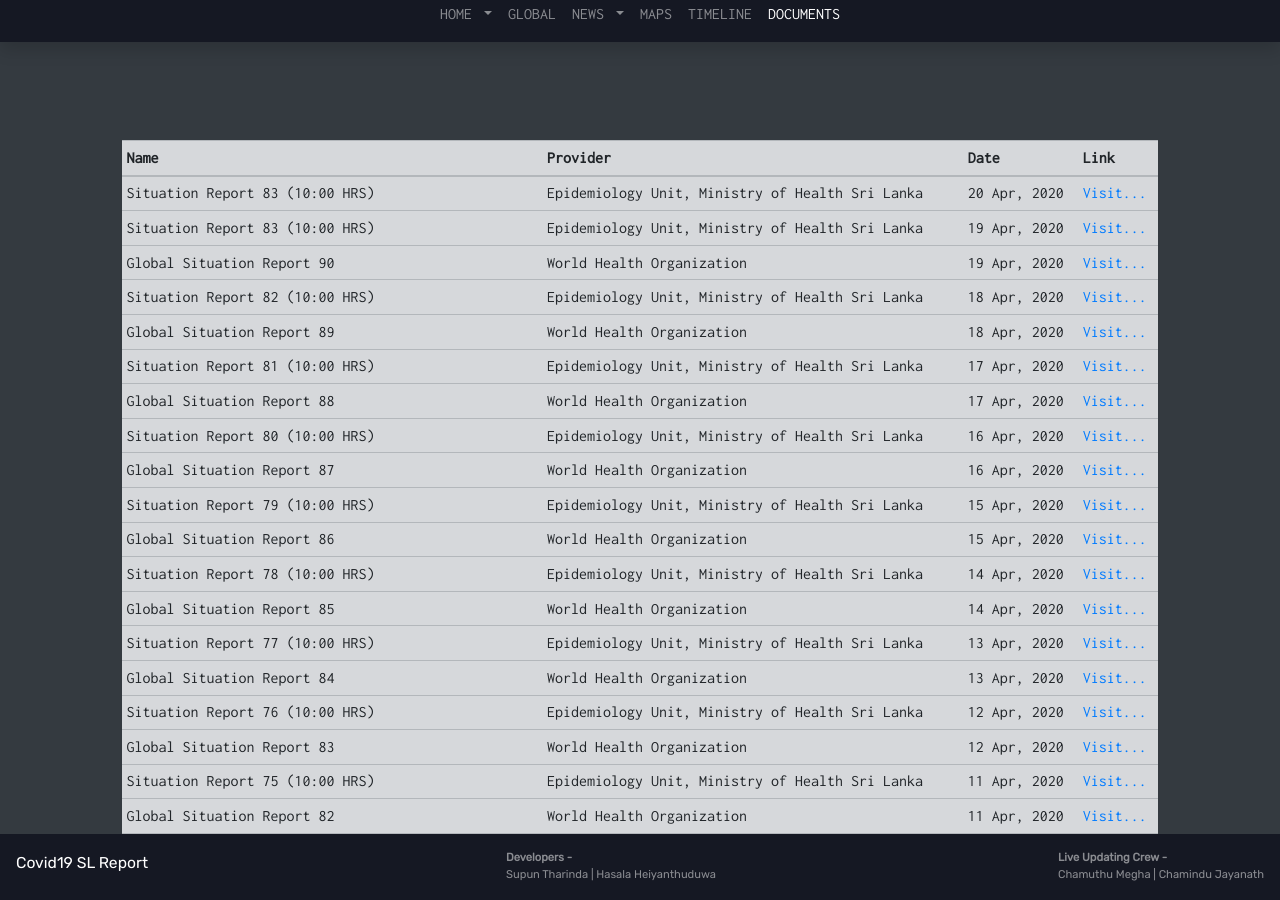
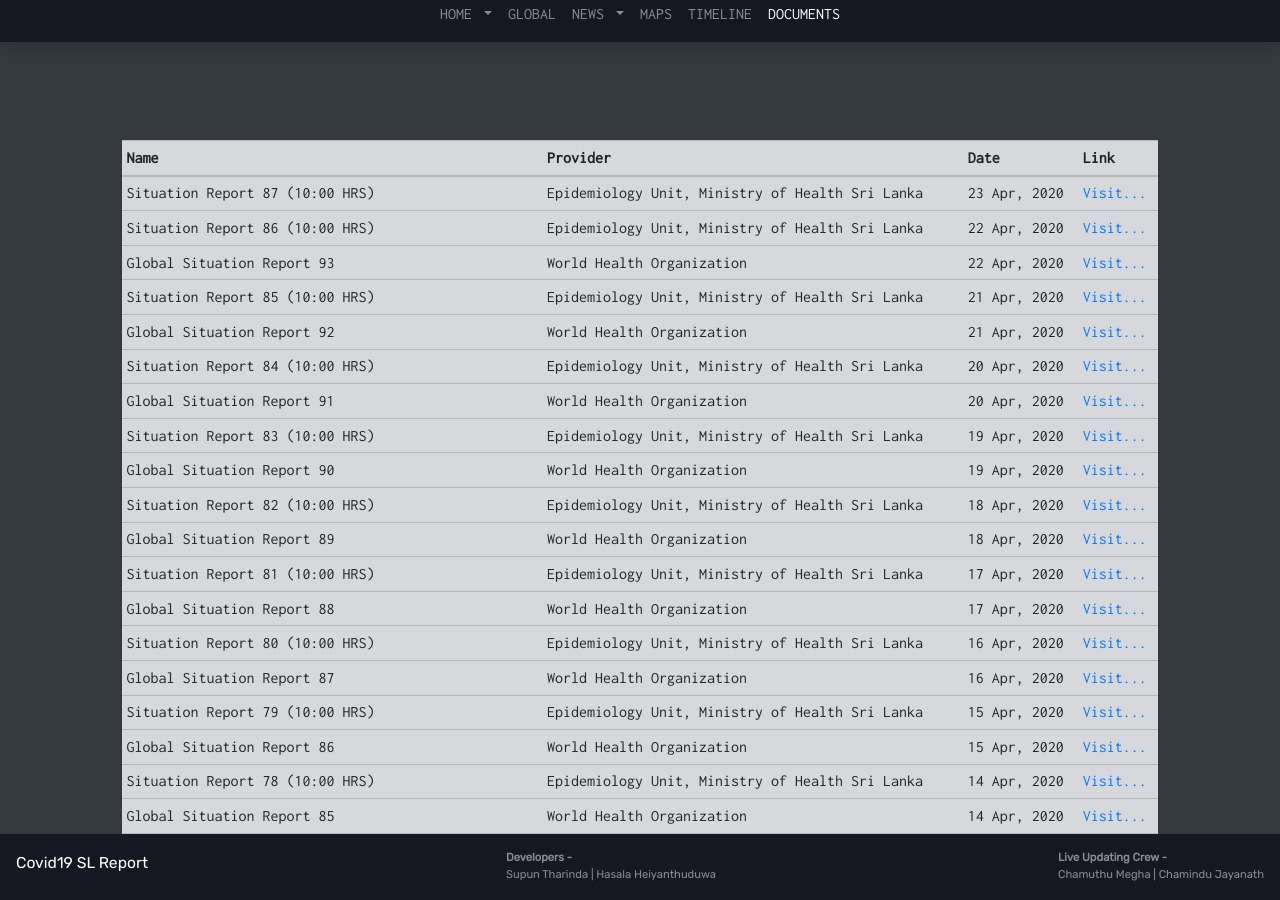
Before and after one commit to supunTE/Covid19-sl-report, a Jekyll site: the page built from doc.html, in a window 1280 px wide and 900 px high. Built offline with Jekyll 4.4.1, drawn with Linux system fonts in a browser that asks for light colours; comment, search, counter and statistics services are not loaded.

Commit message:
Update doc.yml

```diff
--- a/_data/doc.yml
+++ b/_data/doc.yml
@@ -1,10 +1,40 @@
 
 # http://www.epid.gov.lk/web/images/pdf/corona_virus_report/sitrep-sl-eu-28-01.pdf
 
-- name: Situation Report 83 (10:00 HRS)
+- name: Situation Report 87 (10:00 HRS)
+  provider: Epidemiology Unit, Ministry of Health Sri Lanka
+  date: 23 Apr, 2020
+  url: http://www.epid.gov.lk/web/images/pdf/corona_virus_report/sitrep-sl-en-23-04_10.pdf
+
+- name: Situation Report 86 (10:00 HRS)
+  provider: Epidemiology Unit, Ministry of Health Sri Lanka
+  date: 22 Apr, 2020
+  url: http://www.epid.gov.lk/web/images/pdf/corona_virus_report/sitrep-sl-en-22-04_10.pdf
+
+- name: Global Situation Report 93
+  provider: World Health Organization
+  date: 22 Apr, 2020
+  url: https://www.who.int/docs/default-source/coronaviruse/situation-reports/20200422-sitrep-93-covid-19.pdf?sfvrsn=35cf80d7_4
+
+- name: Situation Report 85 (10:00 HRS)
+  provider: Epidemiology Unit, Ministry of Health Sri Lanka
+  date: 21 Apr, 2020
+  url: http://www.epid.gov.lk/web/images/pdf/corona_virus_report/sitrep-sl-en-21-04_10.pdf
+
+- name: Global Situation Report 92
+  provider: World Health Organization
+  date: 21 Apr, 2020
+  url: https://www.who.int/docs/default-source/coronaviruse/situation-reports/20200421-sitrep-92-covid-19.pdf?sfvrsn=38e6b06d_6
+
+- name: Situation Report 84 (10:00 HRS)
   provider: Epidemiology Unit, Ministry of Health Sri Lanka
   date: 20 Apr, 2020
   url: http://www.epid.gov.lk/web/images/pdf/corona_virus_report/sitrep-sl-en-20-04_10.pdf
+
+- name: Global Situation Report 91
+  provider: World Health Organization
+  date: 20 Apr, 2020
+  url: https://www.who.int/docs/default-source/coronaviruse/situation-reports/20200420-sitrep-91-covid-19.pdf?sfvrsn=fcf0670b_4
 
 - name: Situation Report 83 (10:00 HRS)
   provider: Epidemiology Unit, Ministry of Health Sri Lanka
```
